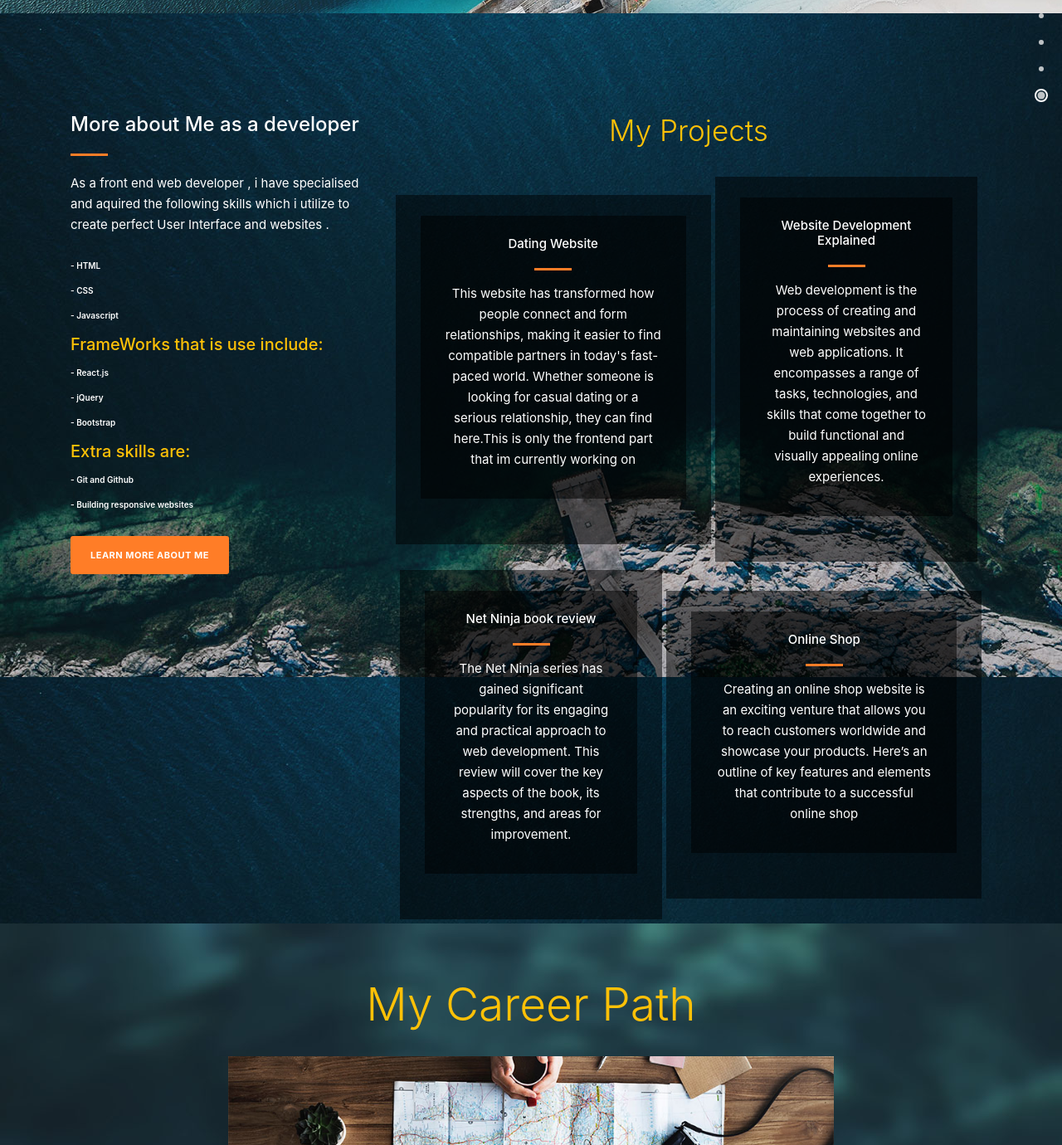
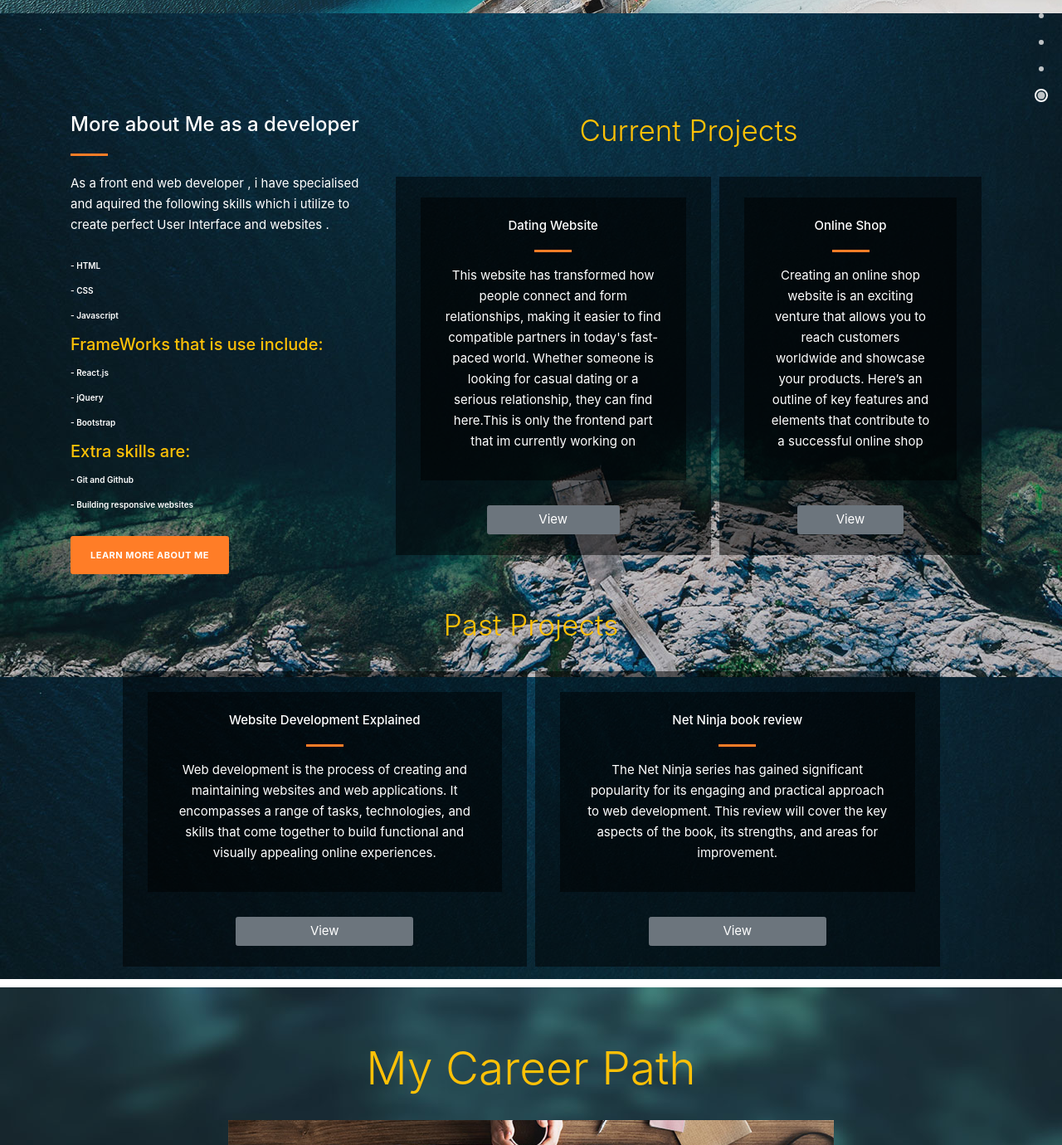
Before and after one commit to nyapo1/My-Portfolio, a website with bundled scripts: page templatemo_526_vanilla/index.html in a window 1280 px wide. Shown: the part 327-1707 px from the top of the page at 83% size. Built offline with nearby package versions, Linux system fonts and the light colour scheme.

Commit message:
separate current and past projects

```diff
--- a/templatemo_526_vanilla/css/templatemo-main.css
+++ b/templatemo_526_vanilla/css/templatemo-main.css
@@ -40,10 +40,10 @@ a:hover { color: #FF0; }
   -webkit-transition: all .3s;
   transition: all .3s;
 }
-.fixed-side-navbar:hover {
+.fixed-side-navbar {
   background: transparent;
 }
-.fixed-side-navbar:hover .nav > li > a > span {
+.fixed-side-navbar .nav > li > a > span {
   color: rgba(0, 0, 0, 0.5);
   display: block;
   background-color: #fff;
@@ -233,6 +233,13 @@ h4, .h4 {
   text-align: center;
   color: #fff;
   margin-bottom: 30px;
+}
+.service-content button{
+
+  padding: 1.5rem 4rem; /* Adjust padding */
+  font-size: 1.5rem; /* Adjust font size */
+  width: 50%;
+
 }
 
 .service-content .service-item .line-dec {
--- a/templatemo_526_vanilla/index.html
+++ b/templatemo_526_vanilla/index.html
@@ -19,17 +19,13 @@
 
         <script src="js/vendor/modernizr-2.8.3-respond-1.4.2.min.js"></script>
     </head>
-<!--
-Vanilla Template
-https://templatemo.com/tm-526-vanilla
--->
+
 <body>
 
     <div class="fixed-side-navbar">
         <ul class="nav flex-column">
             <li class="nav-item"><a class="nav-link" href="#home"><span>Intro</span></a></li>
             <li class="nav-item"><a class="nav-link" href="#services"><span>Services</span></a></li>
-            <!-- <li class="nav-item"><a class="nav-link" href="#portfolio"><span>Portfolio</span></a></li> -->
             <li class="nav-item"><a class="nav-link" href="#our-story"><span>Our Story</span></a></li>
             <li class="nav-item"><a class="nav-link" href="#contact-us"><span>Contact Us</span></a></li>
         </ul>
@@ -50,7 +46,7 @@ https://templatemo.com/tm-526-vanilla
 
     <div class="service-content" id="services">
         <div class="container">
-            <div class="row">
+            <div class="row mb-3">
                 <div class="col-md-4">
                     <div class="left-text">
                         <h4>More about Me as a developer</h4>
@@ -76,10 +72,10 @@ https://templatemo.com/tm-526-vanilla
                     </div>
                 </div>
                 <div class="col-md-8">
-                    <h2 class="text-center text-white display-4 mb-5 text-warning">My Projects </h2>
+                    <h2 class="text-center text-white display-4 mb-5 text-warning">Current Projects </h2>
                     <div class="row justify-content-center align-items-center ">
 
-                        <a  href="https://desi-call-girls-6hcl.vercel.app" target="_blank" class="service-item mb-0 col-md-6 text-decoration-none">
+                        <div class="service-item mb-0 col-xl-6 text-decoration-none m-2 ">
                             <div class="service-item">
                                 <h4>
                                     Dating Website
@@ -87,9 +83,30 @@ https://templatemo.com/tm-526-vanilla
                                 <div class="line-dec"></div>
                                 <p> This  website has transformed how people connect and form relationships, making it easier to find compatible partners in today's fast-paced world. Whether someone is looking for casual dating or a serious relationship, they can find here.This is only the frontend part that im currently working on</p>
                             </div>
-                        </a>
+                            <a  href="https://desi-call-girls-6hcl.vercel.app" target="_blank" ><Button class="btn btn-secondary btn-xl py-2 px-3 fs-3">View</Button></a>
+                        </div>
 
-                        <a href="https://topics-six.vercel.app"  target="_blank" class="service-item mb-0 col-md-5 text-decoration-none m-2">
+                        <div  class="service-item mb-0 col-xl-5 text-decoration-none m-2">
+                            <div class="service-item">
+                                <h4>
+                                    Online Shop
+                                </h4>
+                                <div class="line-dec"></div>
+                                <p>Creating an online shop website is an exciting venture that allows you to reach customers worldwide and showcase your products. Here’s an outline of key features and elements that contribute to a successful online shop</p>
+                            </div>
+                            <a   href="https://online-shop-six-beige.vercel.app" target="_blank" ><Button class="btn btn-secondary btn-xl py-2 px-3 fs-3">View</Button></a>
+                        </div>
+                    </div>
+                </div>
+            </div>
+            <div class="row my-3">
+                <div class="col-12 justify-content-center">
+                    <h2 class="text-center text-white display-4 mb-5 text-warning">Past Projects </h2>
+                </div>
+
+                <div class="row justify-content-center mb-3">
+
+                        <div class="service-item mb-0 col-lg-5 col-md-12 text-decoration-none m-2">
                             <div class="service-item">
                                 <h4>
                                         Website  Development Explained
@@ -99,9 +116,13 @@ https://templatemo.com/tm-526-vanilla
                                     Web development is the process of creating and maintaining websites and web applications. It encompasses a range of tasks, technologies, and skills that come together to build functional and visually appealing online experiences.
                                 </p>
                             </div>
-                        </a>
+                            <a  href="https://topics-six.vercel.app" target="_blank" >
+                                <Button class="btn btn-secondary btn-xl py-2 px-3 fs-3">View</Button>
+                            </a>
+                        </div>
 
-                        <a href="https://net-ninja-book-fkef.vercel.app"  target="_blank" class="service-item mb-0 col-md-5 text-decoration-none m-2">
+
+                        <div class="service-item mb-0 col-lg-5    col-md-12 text-decoration-none m-2">
                             <div class="service-item">
 
                                 <h4>
@@ -111,20 +132,10 @@ https://templatemo.com/tm-526-vanilla
                                 <div class="line-dec"></div>
                                 <p>The Net Ninja series has gained significant popularity for its engaging and practical approach to web development. This review will cover the key aspects of the book, its strengths, and areas for improvement.</p>
                             </div>
-
-                        </a>
-                        <a  href="https://online-shop-six-beige.vercel.app" target="_blank" class="service-item mb-0 col-md-6 text-decoration-none">
-                            <div class="service-item">
-                                <h4>
-                                    Online Shop
-                                </h4>
-                                <div class="line-dec"></div>
-                                <p>Creating an online shop website is an exciting venture that allows you to reach customers worldwide and showcase your products. Here’s an outline of key features and elements that contribute to a successful online shop</p>
-                            </div>
-                        </a>
-
-
-                    </div>
+                            <a href="https://net-ninja-book-fkef.vercel.app"   target="_blank" >
+                                <Button class="btn btn-secondary btn-xl py-2 px-3 fs-3">View</Button>
+                            </a>
+                        </div>
                 </div>
             </div>
         </div>
```
